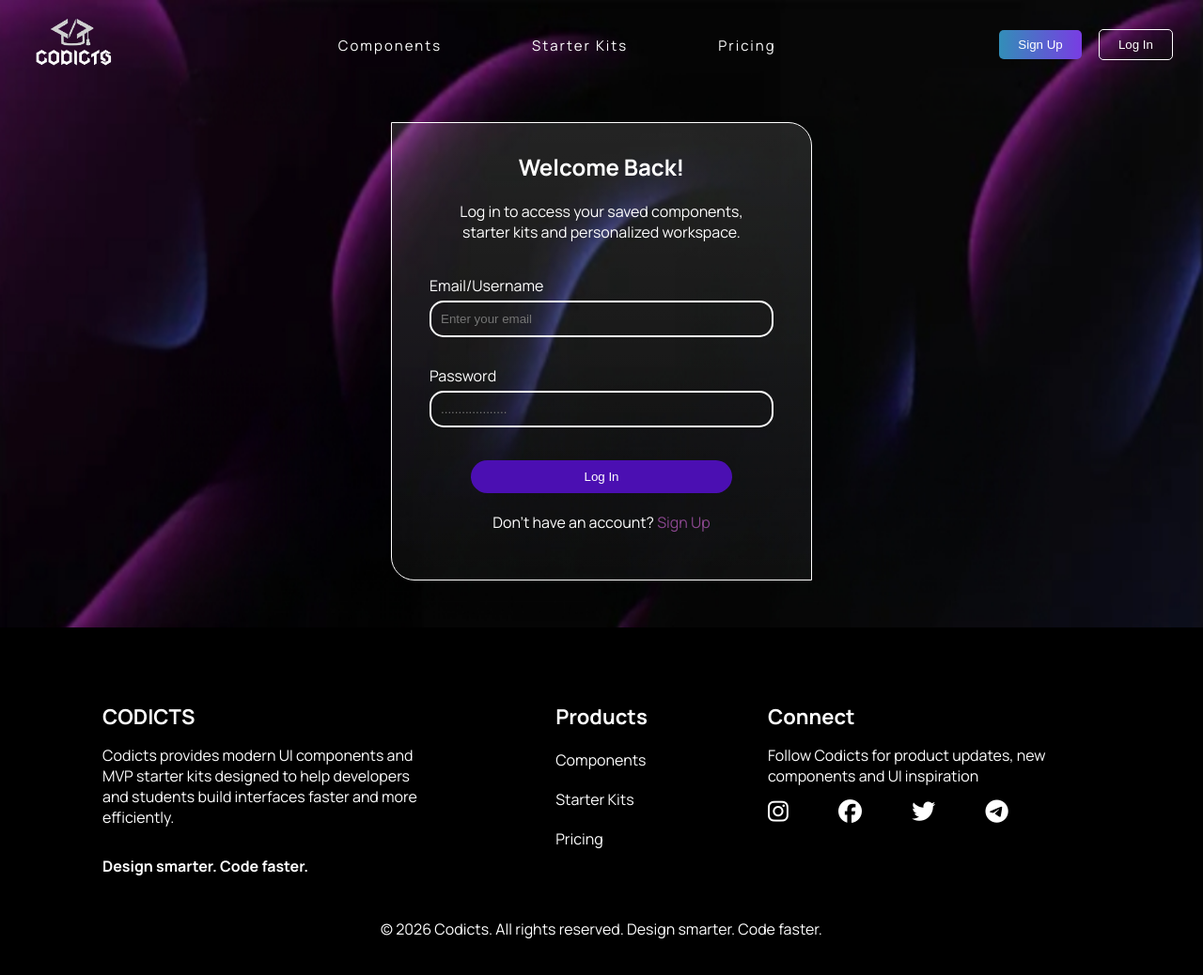
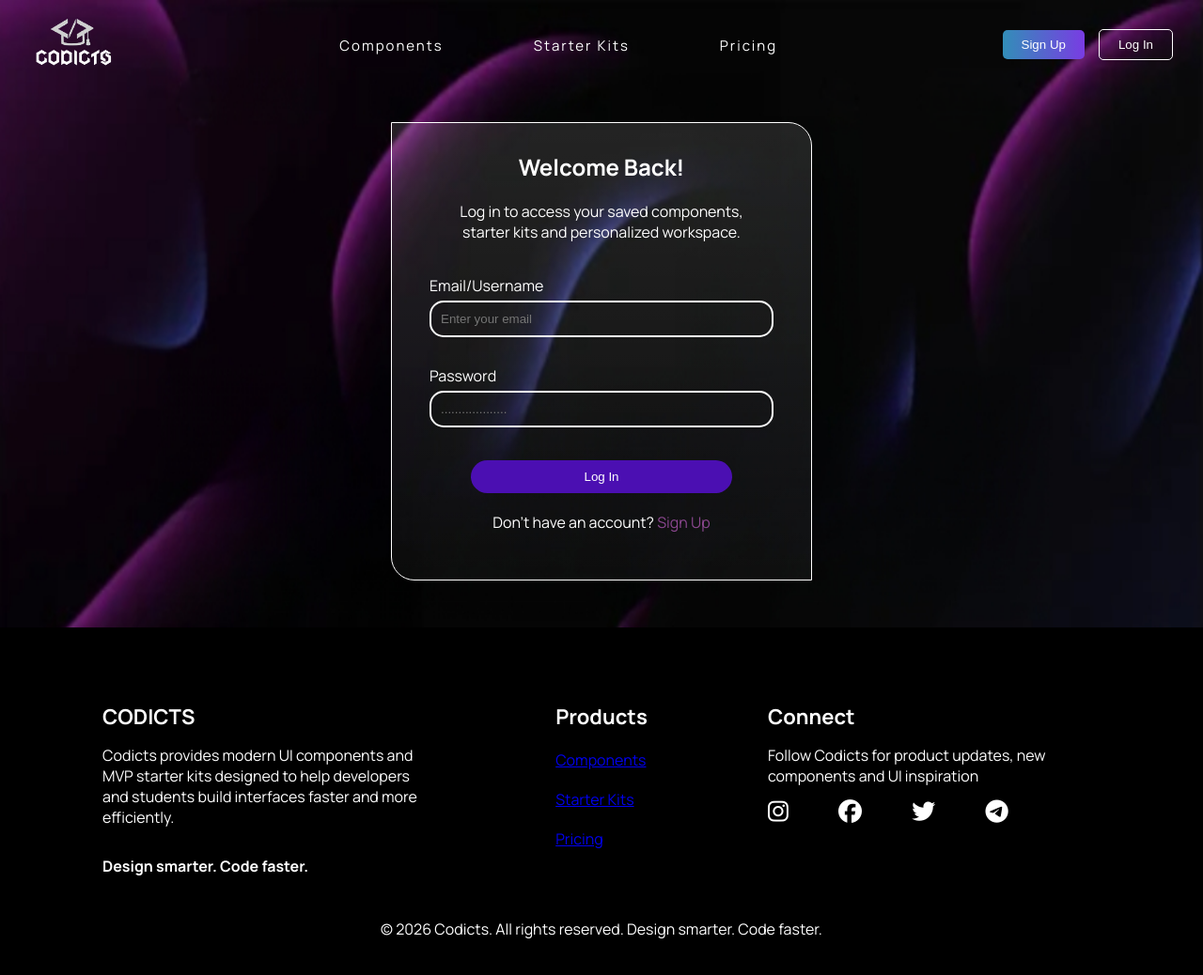
Before and after one commit to codicts578/codicts, a plain HTML site: page frontend/Pages/Login and Signup Pages/login.html in a window 1280 px wide. Shown: the whole page at 94% size. Drawn offline with Linux system fonts and the light colour scheme.

Commit message:
Update login.html

```diff
--- a/frontend/Pages/Login and Signup Pages/login.html
+++ b/frontend/Pages/Login and Signup Pages/login.html
@@ -23,7 +23,7 @@
                     <li><a href="/frontend/Pages/Starter Kits Page/starterKit.html">Starter Kits</a></li>
                     <li><a href="/frontend/Pages/Subscription Page/payment.html">Pricing</a></li>
                 </ul>
-                <div>
+                <div class="navAuth">
                     <a href="/frontend/Pages/Login and Signup Pages/signup.html"><button id="signupBtn">Sign Up</button></a>
                     <a href="login.html"><button id="loginBtn">Log In</button></a>
                 </div>
@@ -60,9 +60,9 @@
             <div class="products">
                 <h3>Products</h3>
                 <ul>
-                    <li>Components</li>
-                    <li>Starter Kits</li>
-                    <li>Pricing</li>
+                    <li><a href="/frontend/Pages/Components Page/components.html">Components</a></li>
+                    <li><a href="/frontend/Pages/Starter Kits Page/starterKit.html">Starter Kits</a></li>
+                    <li><a href="/frontend/Pages/Subscription Page/payment.html">Pricing</a></li>
                 </ul>
             </div>
 
```
